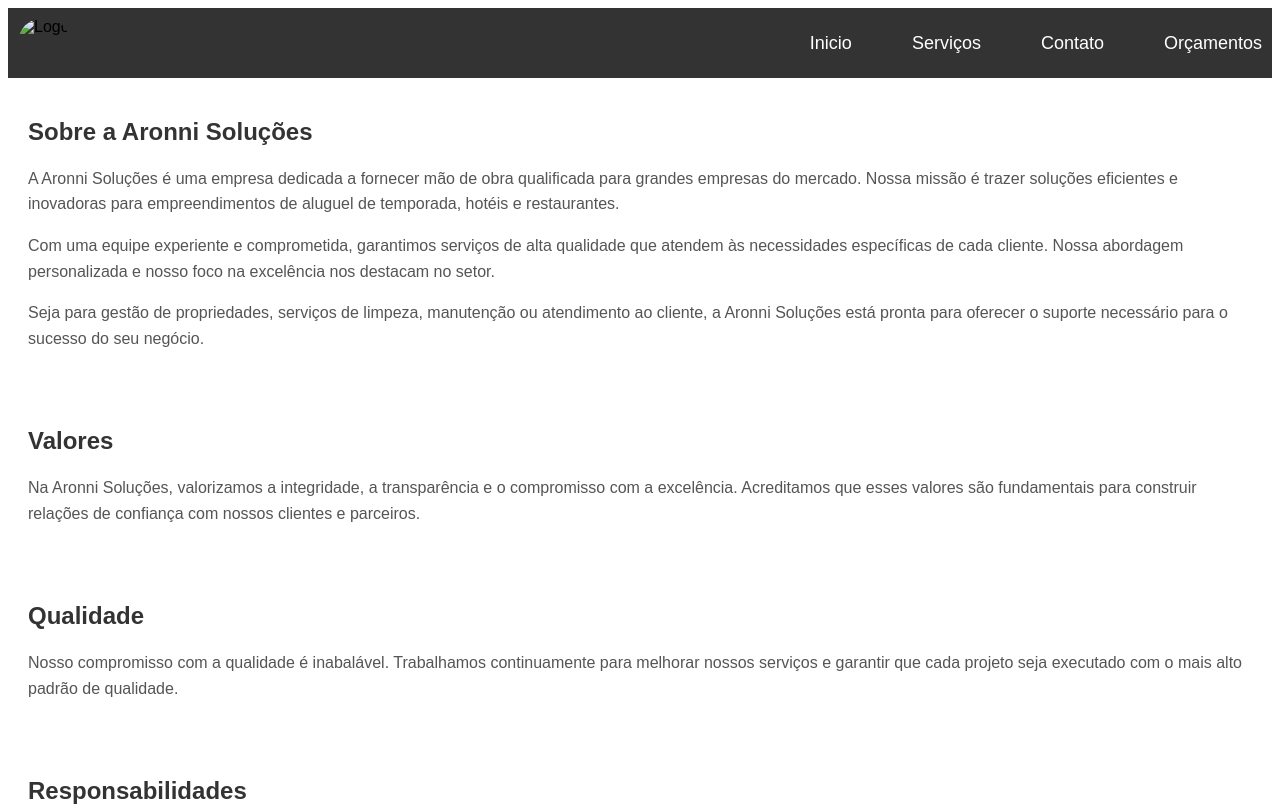
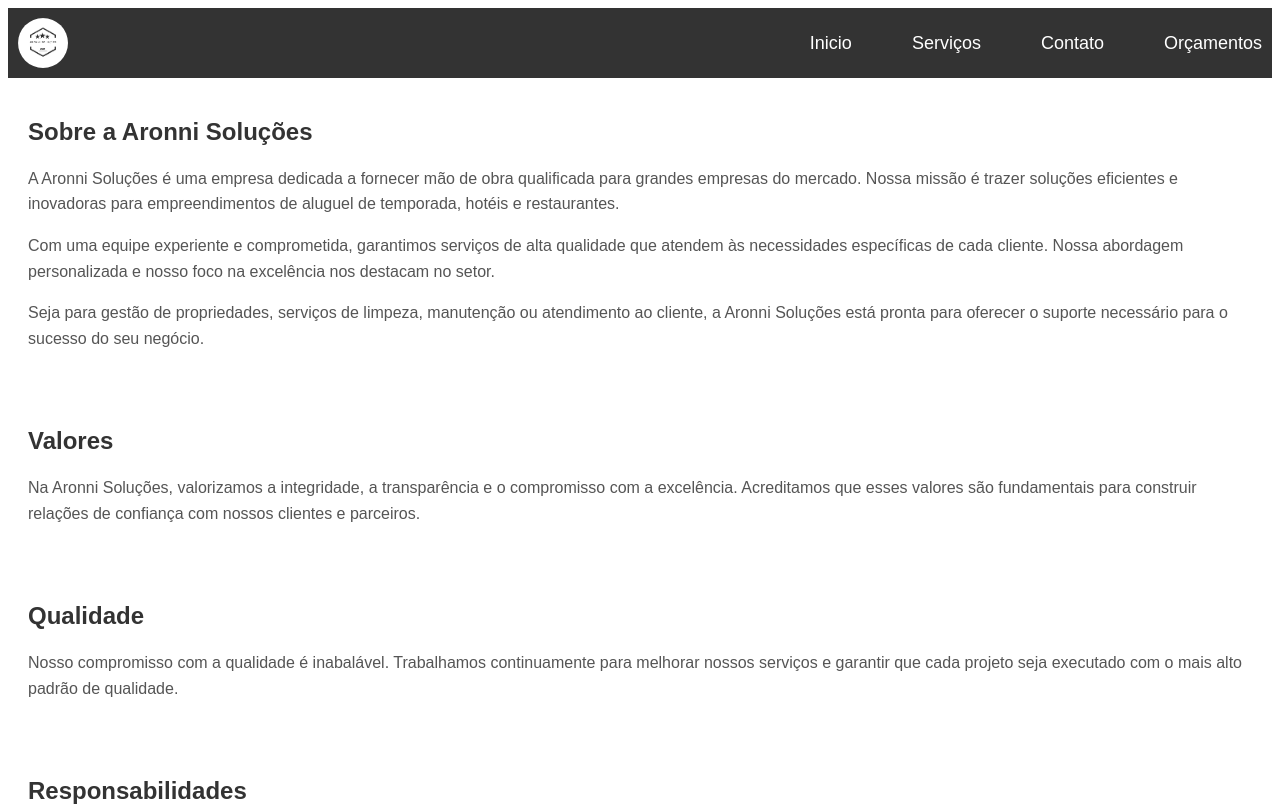
Before and after one commit to LuisSilva1998/site-da-empresa, a plain HTML site: page about.html in a window 1280 px wide. Shown: the top 808 px of the page. Drawn offline with Linux system fonts and the light colour scheme; files whose address does not match are found by name.

Commit message:
fix: update logo image path in multiple HTML files

```diff
--- a/about.html
+++ b/about.html
@@ -51,7 +51,7 @@
 </head>
 <body>
     <div class="navbar">
-        <img src="c:\Users\LUIS\Desktop\aronni-solucoes-1\src\image\logoaronni.jpg" alt="Logo">
+        <img src="c:\Users\LUIS\Desktop\aronni-solucoes-1\src\image\logo.png" alt="Logo">
         <ul>
             <li><a href="about.html"><Sobre</a></li>
             <li><a href="index.html">Inicio</a></li>
```
Also changed, not shown: contact.html (+1 -1 lines), quote.html (+1 -1 lines), services.html (+1 -1 lines).
